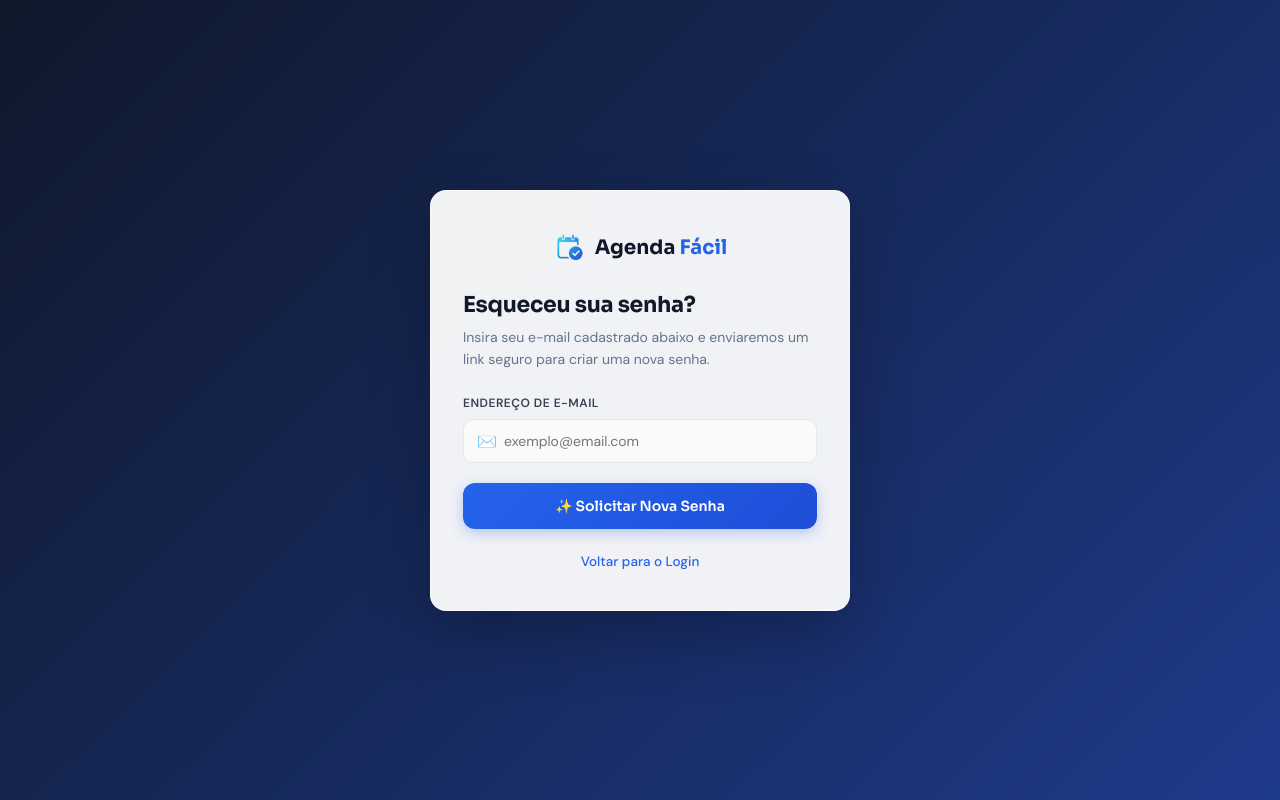
After one commit to dev-pereiraxs/projeto_integrador, a Flask app: page /esqueci_senha in a window 1280 px wide. The commit adds this page. Run offline with Flask 3, Linux system fonts and the light colour scheme.

Commit message:
melhorando o projeto

```diff
--- a/app.py
+++ b/app.py
@@ -7,6 +7,31 @@ import pathlib
 import requests as http_requests
 from datetime import datetime, timedelta
 from urllib.parse import urlencode
+from flask import Flask, render_template, request, redirect, url_for, session, jsonify
+import mysql.connector
+from authlib.integrations.flask_client import OAuth
+import os
+from dotenv import load_dotenv
+import pathlib
+import requests as http_requests
+from datetime import datetime, timedelta
+from urllib.parse import urlencode
+import resend
+
+# IMPORT NOVO PARA O ESQUECI A SENHA
+from itsdangerous import URLSafeTimedSerializer
+resend.api_key = os.getenv("RESEND_API_KEY")
+load_dotenv()
+
+app = Flask(__name__)
+app.secret_key = "2a962fb071252f38d97cafb2f3a84c80c49568ebb87bc1b1"
+
+# CONFIGURAÇÃO NOVA PARA O "LEMBRAR DE MIM" (Dura 30 dias)
+app.permanent_session_lifetime = timedelta(days=30)
+
+# GERADOR DE TOKENS SEGUROS PARA SENHA
+serializer = URLSafeTimedSerializer(app.secret_key)
+
 
 load_dotenv()
 
@@ -293,39 +318,42 @@ def sucesso_conclusao():
 def autenticar():
     email = request.form["email"]
     senha = request.form["senha"]
+    # Pega o valor da caixinha (se marcada, retorna 'on' ou o value dela)
+    lembrar = request.form.get("lembrar")
 
     conn = connectar()
     cursor = conn.cursor(dictionary=True)
 
-    cursor.execute(
-        "SELECT * FROM cadastro_prestadores WHERE email=%s AND senha=%s",
-        (email, senha)
-    )
+    # Verifica prestador
+    cursor.execute("SELECT * FROM cadastro_prestadores WHERE email=%s AND senha=%s", (email, senha))
     prestador = cursor.fetchone()
 
     if prestador:
+        # ATIVA O LEMBRAR DE MIM
+        session.permanent = True if lembrar else False
+
         session["usuario_logado"] = email
-        session["tipo_usuario"]   = "prestador"
-        session["usuario_nome"]   = prestador["nome"] + " " + prestador["sobrenome"]
+        session["tipo_usuario"] = "prestador"
+        session["usuario_nome"] = prestador["nome"] + " " + prestador["sobrenome"]
         cursor.close()
         conn.close()
         return redirect(url_for("servicos"))
 
-    cursor.execute(
-        "SELECT * FROM cadastro_clientes WHERE email=%s AND senha=%s",
-        (email, senha)
-    )
+    # Verifica cliente
+    cursor.execute("SELECT * FROM cadastro_clientes WHERE email=%s AND senha=%s", (email, senha))
     cliente = cursor.fetchone()
 
     cursor.close()
     conn.close()
 
     if cliente:
+        # ATIVA O LEMBRAR DE MIM
+        session.permanent = True if lembrar else False
+
         session["usuario_logado"] = email
-        session["tipo_usuario"]   = "cliente"
-        session["usuario_nome"]   = cliente["nome"] + " " + cliente["sobrenome"]
+        session["tipo_usuario"] = "cliente"
+        session["usuario_nome"] = cliente["nome"] + " " + cliente["sobrenome"]
         return redirect(url_for("avaliar"))
-
 
     return render_template("login.html", erro="E-mail ou senha inválidos")
 
@@ -1103,6 +1131,75 @@ def admin_required(fn):
 def admin_login_page():
     return render_template("admin/login.html", erro=None)
 
+
+# =========================
+# RECUPERAÇÃO DE SENHA
+# =========================
+@app.route("/esqueci_senha", methods=["GET", "POST"])
+def esqueci_senha():
+    if request.method == "GET":
+        return render_template("esqueci_senha.html")
+
+    email = request.form.get("email")
+    conn = connectar()
+    cursor = conn.cursor()
+
+    # Verifica se o e-mail existe no sistema
+    cursor.execute("SELECT email FROM cadastro_clientes WHERE email=%s", (email,))
+    cliente = cursor.fetchone()
+
+    cursor.execute("SELECT email FROM cadastro_prestadores WHERE email=%s", (email,))
+    prestador = cursor.fetchone()
+    cursor.close();
+    conn.close()
+
+    if cliente or prestador:
+        # Gera um token criptografado com o e-mail da pessoa
+        token = serializer.dumps(email, salt='reset-senha')
+        # Cria o link mágico
+        link = url_for('resetar_senha', token=token, _external=True)
+
+        # ⚠️ COMO VOCÊ AINDA NÃO TEM UM SERVIDOR DE E-MAIL (SMTP) CONFIGURADO,
+        # ESTAMOS PRINTANDO O LINK NO TERMINAL DO PYTHON PARA VOCÊ TESTAR!
+        print("\n" + "=" * 50)
+        print("LINK DE RECUPERAÇÃO DE SENHA GERADO:")
+        print(link)
+        print("=" * 50 + "\n")
+
+        return render_template("esqueci_senha.html",
+                               sucesso="Se o e-mail estiver cadastrado, as instruções serão enviadas.")
+
+    # Se não existir, dá a mesma mensagem (para evitar invasores descobrindo e-mails válidos)
+    return render_template("esqueci_senha.html",
+                           sucesso="Se o e-mail estiver cadastrado, as instruções serão enviadas.")
+
+
+@app.route("/resetar_senha/<token>", methods=["GET", "POST"])
+def resetar_senha(token):
+    try:
+        # O token expira em 1 hora (3600 segundos)
+        email = serializer.loads(token, salt='reset-senha', max_age=3600)
+    except Exception:
+        return "O link de recuperação é inválido ou expirou.", 400
+
+    if request.method == "GET":
+        return render_template("resetar_senha.html", token=token)
+
+    nova_senha = request.form.get("nova_senha")
+
+    conn = connectar()
+    cursor = conn.cursor()
+
+    # Atualiza a senha nas duas tabelas (ele só vai atualizar na que a pessoa realmente estiver)
+    cursor.execute("UPDATE cadastro_clientes SET senha=%s WHERE email=%s", (nova_senha, email))
+    cursor.execute("UPDATE cadastro_prestadores SET senha=%s WHERE email=%s", (nova_senha, email))
+
+    conn.commit()
+    cursor.close();
+    conn.close()
+
+    return redirect(url_for("login", mensagem="Senha atualizada com sucesso! Faça seu login."))
+
 @app.route("/admin/autenticar", methods=["POST"])
 def admin_autenticar():
     email = request.form.get("email", "").strip().lower()
--- /dev/null
+++ b/templates/esqueci_senha.html
@@ -0,0 +1,243 @@
+<!DOCTYPE html>
+<html lang="pt-BR">
+
+<head>
+  <meta charset="UTF-8" />
+  <link rel="icon" href="{{ url_for('static', filename='img/agenda-facil.png') }}" type="image/png" />
+  <meta name="viewport" content="width=device-width, initial-scale=1.0" />
+  <title>Recuperar Senha – Agenda Fácil</title>
+  <link rel="preconnect" href="https://fonts.googleapis.com" />
+  <link href="https://fonts.googleapis.com/css2?family=Sora:wght@600;700&family=DM+Sans:wght@400;500;600&display=swap" rel="stylesheet" />
+  <style>
+    *,
+    *::before,
+    *::after {
+      box-sizing: border-box;
+      margin: 0;
+      padding: 0;
+    }
+
+    :root {
+      --blue-gl: linear-gradient(135deg, #2563eb, #1d4ed8);
+      --text: #1a2340;
+      --muted: #64748b;
+      --border: #e2e8f0;
+      --white: #ffffff;
+      --radius: 16px;
+    }
+
+    body {
+      font-family: 'DM Sans', sans-serif;
+      background: #f1f5f9;
+      color: var(--text);
+      min-height: 100vh;
+      display: flex;
+      flex-direction: column;
+    }
+
+    .wrap {
+      flex: 1;
+      display: flex;
+      align-items: center;
+      justify-content: center;
+      padding: 24px;
+      background: linear-gradient(135deg, #0f172a 0%, #1e3a8a 100%);
+    }
+
+    .box {
+      width: 100%;
+      max-width: 420px;
+      background: rgba(255, 255, 255, 0.94);
+      backdrop-filter: blur(20px);
+      -webkit-backdrop-filter: blur(20px);
+      border: 1px solid rgba(255, 255, 255, 0.6);
+      border-radius: var(--radius);
+      padding: 40px 32px;
+      box-shadow: 0 24px 64px rgba(0, 0, 0, 0.24);
+      animation: cardIn 0.5s cubic-bezier(.22, 1, .36, 1) both;
+    }
+
+    @keyframes cardIn {
+      from { opacity: 0; transform: translateY(20px) scale(.97); }
+      to { opacity: 1; transform: none; }
+    }
+
+    .brand {
+      display: flex;
+      align-items: center;
+      justify-content: center;
+      gap: 10px;
+      text-decoration: none;
+      margin-bottom: 28px;
+    }
+
+    .brand img {
+      width: 32px;
+      height: 32px;
+      object-fit: contain;
+    }
+
+    .brand-text {
+      font-family: 'Sora', sans-serif;
+      font-size: 20px;
+      font-weight: 700;
+      color: #0f172a;
+    }
+
+    .brand-text span {
+      color: #2563eb;
+    }
+
+    .title {
+      font-family: 'Sora', sans-serif;
+      font-size: 22px;
+      font-weight: 700;
+      color: #111827;
+      margin-bottom: 8px;
+      letter-spacing: -.3px;
+    }
+
+    .subtitle {
+      font-size: 14px;
+      color: var(--muted);
+      line-height: 1.6;
+      margin-bottom: 24px;
+    }
+
+    .form-group {
+      margin-bottom: 20px;
+    }
+
+    .label {
+      display: block;
+      font-size: 12px;
+      font-weight: 700;
+      text-transform: uppercase;
+      letter-spacing: .5px;
+      color: #374151;
+      margin-bottom: 8px;
+    }
+
+    .input-wrap {
+      position: relative;
+    }
+
+    .input-wrap span {
+      position: absolute;
+      left: 14px;
+      top: 50%;
+      transform: translateY(-50%);
+      font-size: 16px;
+      color: var(--muted);
+    }
+
+    .input {
+      width: 100%;
+      padding: 12px 14px 12px 40px;
+      border: 1.5px solid var(--border);
+      border-radius: 10px;
+      font-family: 'DM Sans', sans-serif;
+      font-size: 14px;
+      color: var(--text);
+      background: #fafafa;
+      outline: none;
+      transition: border-color .2s, box-shadow .2s, background .2s;
+    }
+
+    .input:focus {
+      border-color: #2563eb;
+      box-shadow: 0 0 0 3px rgba(37, 99, 235, 0.12);
+      background: #fff;
+    }
+
+    .btn-submit {
+      width: 100%;
+      padding: 14px;
+      border: none;
+      border-radius: 12px;
+      background: var(--blue-gl);
+      color: white;
+      font-family: 'Sora', sans-serif;
+      font-size: 14px;
+      font-weight: 600;
+      cursor: pointer;
+      box-shadow: 0 4px 14px rgba(37, 99, 235, 0.3);
+      transition: opacity .2s, transform .15s;
+    }
+
+    .btn-submit:hover {
+      opacity: .92;
+      transform: translateY(-1px);
+    }
+
+    .btn-submit:active {
+      transform: translateY(0);
+    }
+
+    .back-link {
+      display: block;
+      text-align: center;
+      margin-top: 24px;
+      font-size: 13.5px;
+      font-weight: 500;
+      color: #2563eb;
+      text-decoration: none;
+      transition: color .2s;
+    }
+
+    .back-link:hover {
+      color: #1d4ed8;
+      text-decoration: underline;
+    }
+
+    /* Feedback de Mensagem do Flask */
+    .alert-success {
+      background: #ecfdf5;
+      border: 1px solid #a7f3d0;
+      color: #065f46;
+      padding: 12px 16px;
+      border-radius: 10px;
+      font-size: 13.5px;
+      line-height: 1.5;
+      margin-bottom: 20px;
+    }
+  </style>
+</head>
+
+<body>
+
+  <div class="wrap">
+    <div class="box">
+      <a class="brand" href="/">
+        <img src="{{ url_for('static', filename='img/agenda-facil.png') }}" alt="Logo">
+        <span class="brand-text">Agenda <span>Fácil</span></span>
+      </a>
+
+      <h2 class="title">Esqueceu sua senha?</h2>
+      <p class="subtitle">Insira seu e-mail cadastrado abaixo e enviaremos um link seguro para criar uma nova senha.</p>
+
+      {% if sucesso %}
+      <div class="alert-success">
+        {{ sucesso }}
+      </div>
+      {% endif %}
+
+      <form action="/esqueci_senha" method="POST">
+        <div class="form-group">
+          <label class="label" for="email">Endereço de E-mail</label>
+          <div class="input-wrap">
+            <span>✉️</span>
+            <input type="email" id="email" name="email" class="input" placeholder="exemplo@email.com" required autocomplete="email">
+          </div>
+        </div>
+
+        <button type="submit" class="btn-submit">✨ Solicitar Nova Senha</button>
+      </form>
+
+      <a href="/login" class="back-link">Voltar para o Login</a>
+    </div>
+  </div>
+
+</body>
+
+</html>
```
Also changed, not shown: templates/login.html (+4 -4 lines), templates/resetar_senha.html (added, +228 -0 lines).
